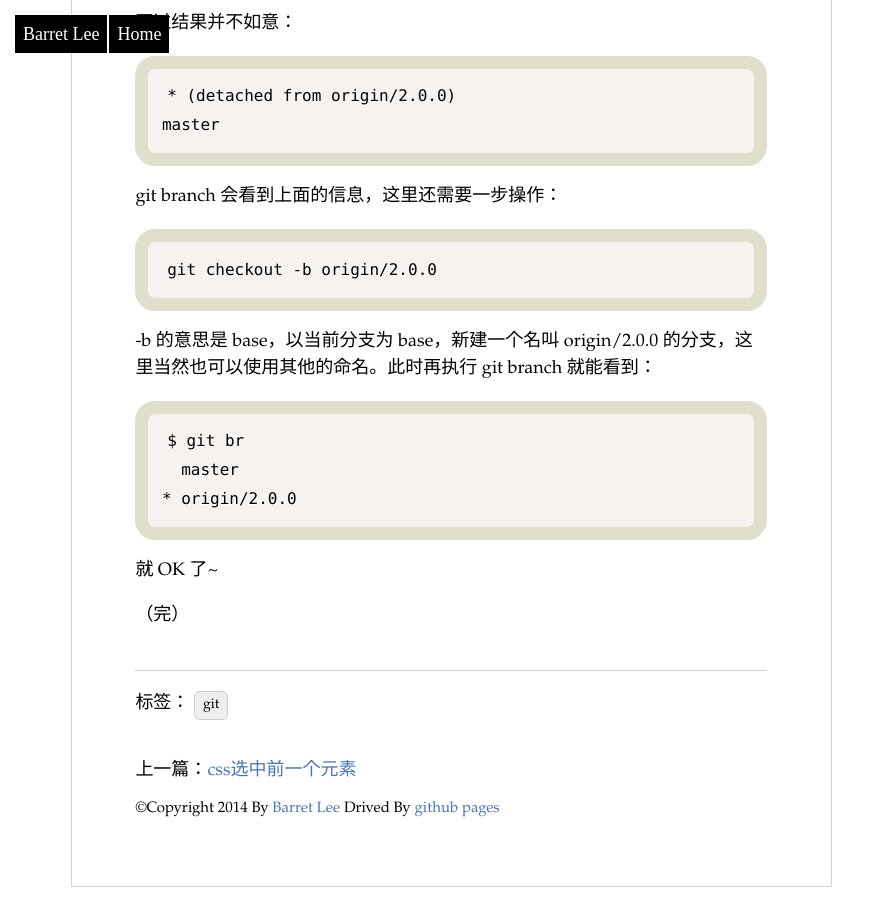
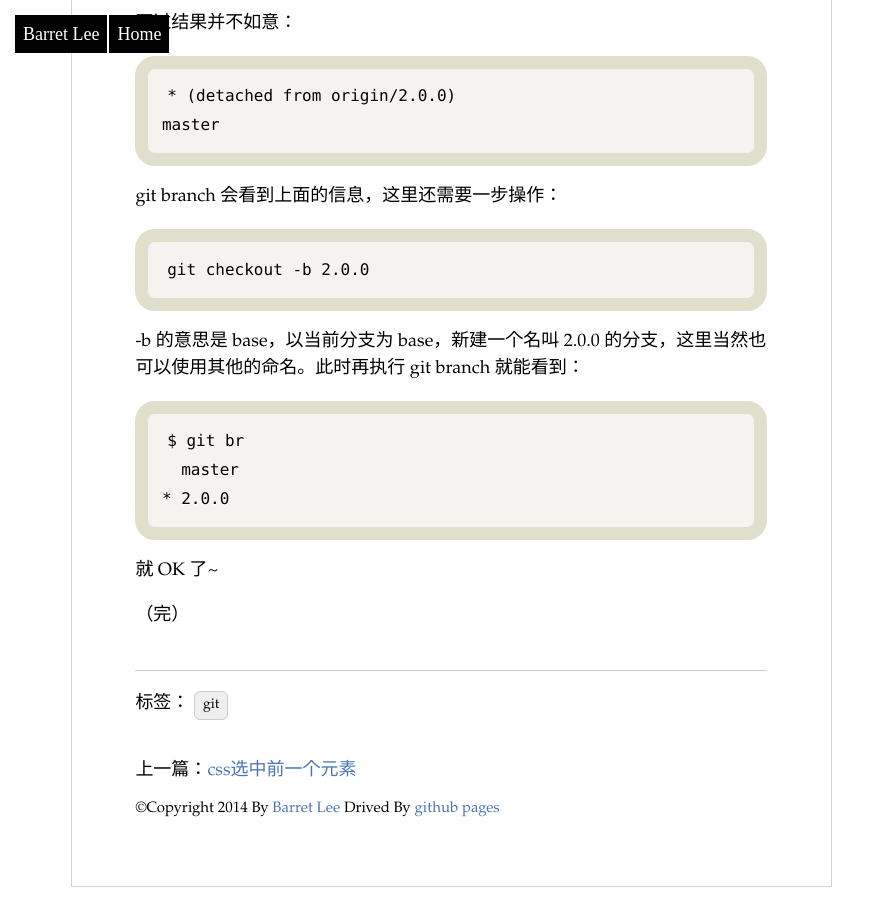
Before and after one commit to barretlee/snippets, a Jekyll site: the page built from _posts/2014-04-30-switch-branch-in-git.md, in a window 1280 px wide and 900 px high, scrolled down 975 px. Shown: the whole window, without its empty margins (0-880 px from the left). Built offline with Jekyll 4.4.1, drawn with Linux system fonts in a browser that asks for light colours; Markdown is read by kramdown in place of the engine named in the settings; comment, search, counter and statistics services are not loaded.

Commit message:
Update 2014-04-30-switch-branch-in-git.md

```diff
--- a/_posts/2014-04-30-switch-branch-in-git.md
+++ b/_posts/2014-04-30-switch-branch-in-git.md
@@ -31,13 +31,13 @@ tags: git
 
 git branch 会看到上面的信息，这里还需要一步操作：
 
-    git checkout -b origin/2.0.0
+    git checkout -b 2.0.0
 
--b 的意思是 base，以当前分支为 base，新建一个名叫 origin/2.0.0 的分支，这里当然也可以使用其他的命名。此时再执行 git branch 就能看到：
+-b 的意思是 base，以当前分支为 base，新建一个名叫 2.0.0 的分支，这里当然也可以使用其他的命名。此时再执行 git branch 就能看到：
 
     $ git br
       master
-    * origin/2.0.0
+    * 2.0.0
 
 就 OK 了~
 
```
